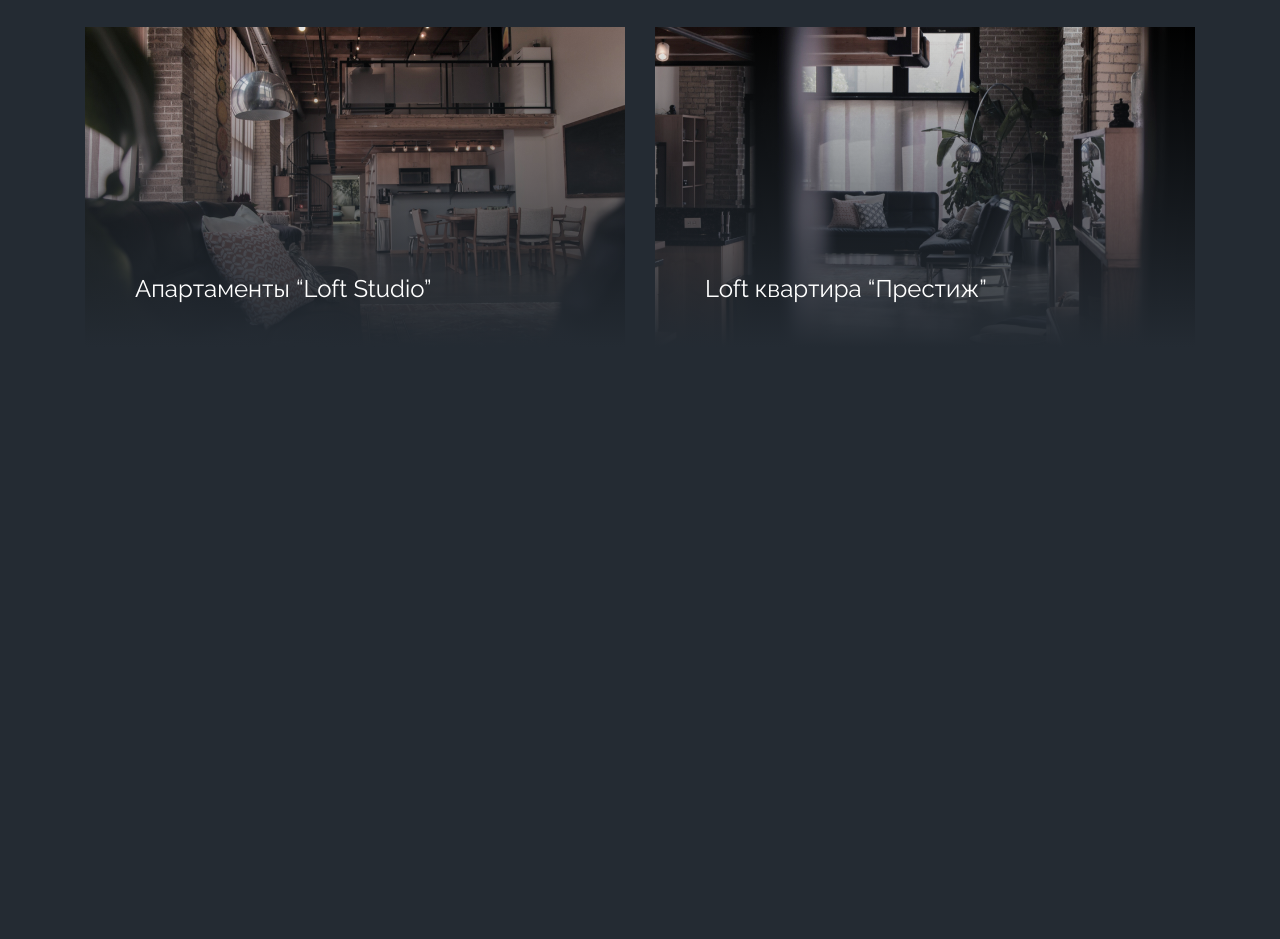
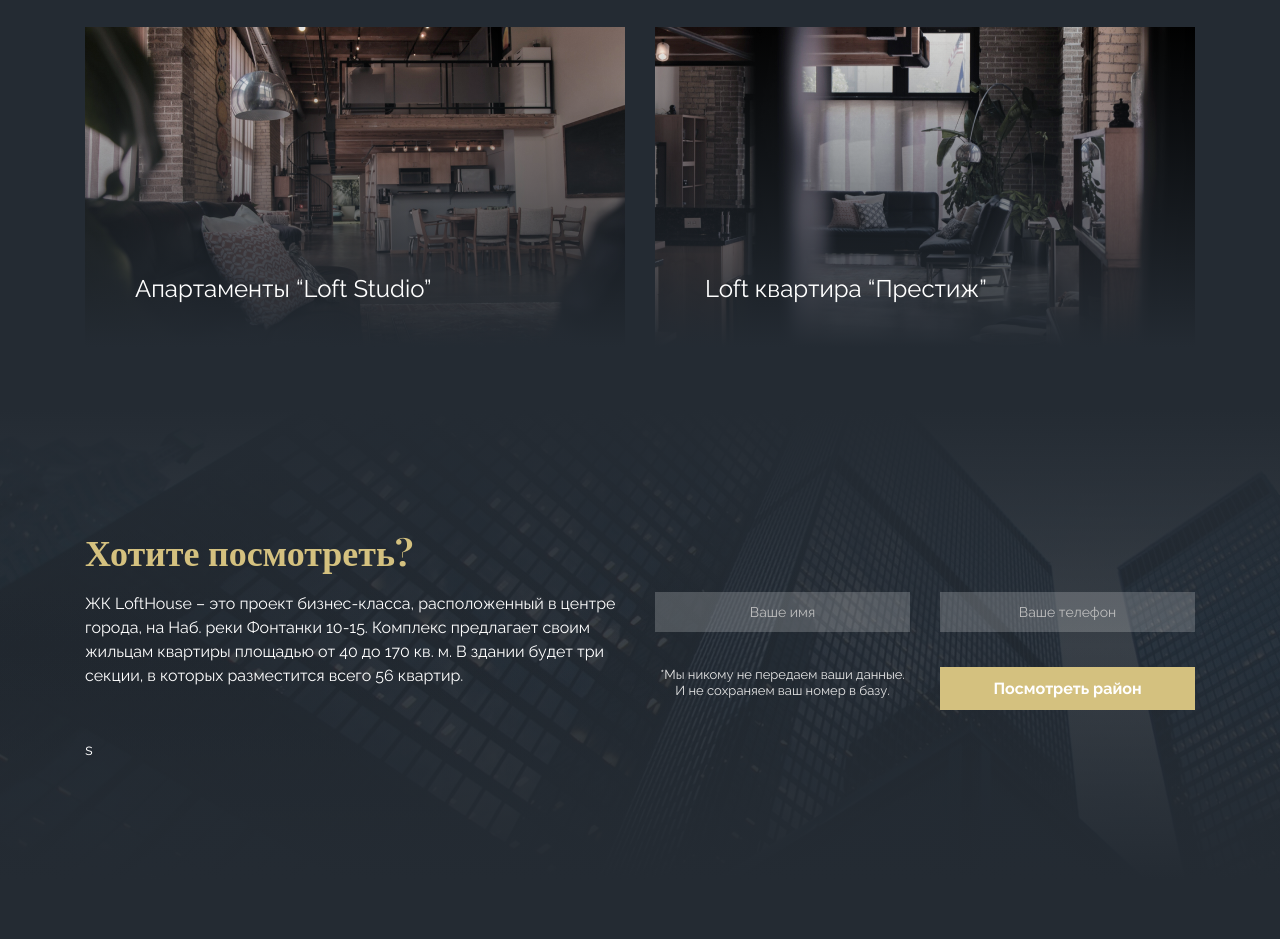
Before and after one commit to nikitanevskij/LoftHouse, a plain HTML site: page index.html in a window 1280 px wide. Shown: the part 1726-2665 px from the top of the page. Before the commit the page ends 2073 px from the top, so only its background shows below. Drawn offline with nearby package versions, Linux system fonts and the light colour scheme.

Commit message:
add staSection

```diff
--- a/index.html
+++ b/index.html
@@ -111,6 +111,31 @@
           </div>
         </div>
       </section>
+      <section class="cta">
+        <div class="container">
+          <div class="cta_title">
+            <h2 class="title-2">Хотите посмотреть?</h2>
+          </div>
+          <div class="cta-row">
+            <div class="cta_text">
+              <p>
+                ЖК LoftHouse – это проект бизнес-класса, расположенный в центре города, на Наб. реки
+                Фонтанки 10-15. Комплекс предлагает своим жильцам квартиры площадью от 40 до 170 кв.
+                м. В здании будет три секции, в которых разместится всего 56 квартир.
+              </p>
+            </div>
+            <form action="" class="cta-form form">
+              <input type="text" class="form__input" placeholder="Ваше имя" />
+              <input type="text" class="form__input" placeholder="Ваше телефон" />
+              <p class="form__privacy">
+                *Мы никому не передаем ваши данные. <br />И не сохраняем ваш номер в базу.
+              </p>
+              <button class="from__submit">Посмотреть район</button>
+            </form>
+            s
+          </div>
+        </div>
+      </section>
     </main>
   </body>
 </html>
--- a/scss/base/_vars.scss
+++ b/scss/base/_vars.scss
@@ -8,3 +8,4 @@ $dark: #242b33;
 $accent: #d4c17f;
 $white: #fff;
 $footer-bg: #2d343c;
+$placeholder: #bebebe;
--- /dev/null
+++ b/scss/blocks/_cta.scss
@@ -0,0 +1,26 @@
+.cta {
+  padding: 180px 0;
+  background: linear-gradient(180deg, #242b33 10.42%, rgba(36, 43, 51, 0) 50.52%, #242b33 90.1%),
+    linear-gradient(0deg, rgba(36, 43, 51, 0.9) 0%, rgba(36, 43, 51, 0.9) 100%),
+    url("../img/cta/build.jpg"), #c4c4c4;
+}
+
+.cta_title {
+  margin-bottom: 17px;
+}
+
+.cta-row {
+  display: grid;
+  grid-template-columns: 1fr 1fr;
+  gap: 30px;
+}
+
+.cta_text {
+  line-height: 1.5;
+}
+
+.cta-form {
+  display: grid;
+  grid-template-columns: 1fr 1fr;
+  gap: 35px 30px;
+}
--- /dev/null
+++ b/scss/blocks/_form.scss
@@ -0,0 +1,43 @@
+.form {
+}
+
+.form__input {
+  width: 255px;
+  padding: 12px;
+  background-color: rgba(#fff, 0.2);
+  text-align: center;
+  font-size: 14px;
+  color: $white;
+  transition: background-color 0.2s ease-in;
+
+  &::placeholder {
+    color: $placeholder;
+  }
+
+  &:focus {
+    background-color: rgba(#fff, 0.3);
+  }
+}
+
+.form__privacy {
+  color: #e7e7e7;
+  text-align: center;
+  font-size: 13px;
+  font-weight: 400;
+  line-height: 1.23;
+}
+
+.from__submit {
+  width: 255px;
+  padding: 12px;
+  background-color: $accent;
+  color: $white;
+  font-size: 16px;
+  font-weight: 700;
+  text-align: center;
+  transition: background-color 0.2s ease-in;
+
+  &:hover {
+    background-color: saturate($color: $accent, $amount: 10%);
+  }
+}
--- a/scss/main.scss
+++ b/scss/main.scss
@@ -10,3 +10,5 @@
 @import "./blocks/benefits";
 @import "./blocks/apartments";
 @import "./blocks/card";
+@import "./blocks/cta";
+@import "./blocks/form";
```
Also changed, not shown: css/main.css, css/main.min.css, img/cta/build.jpg (added).
